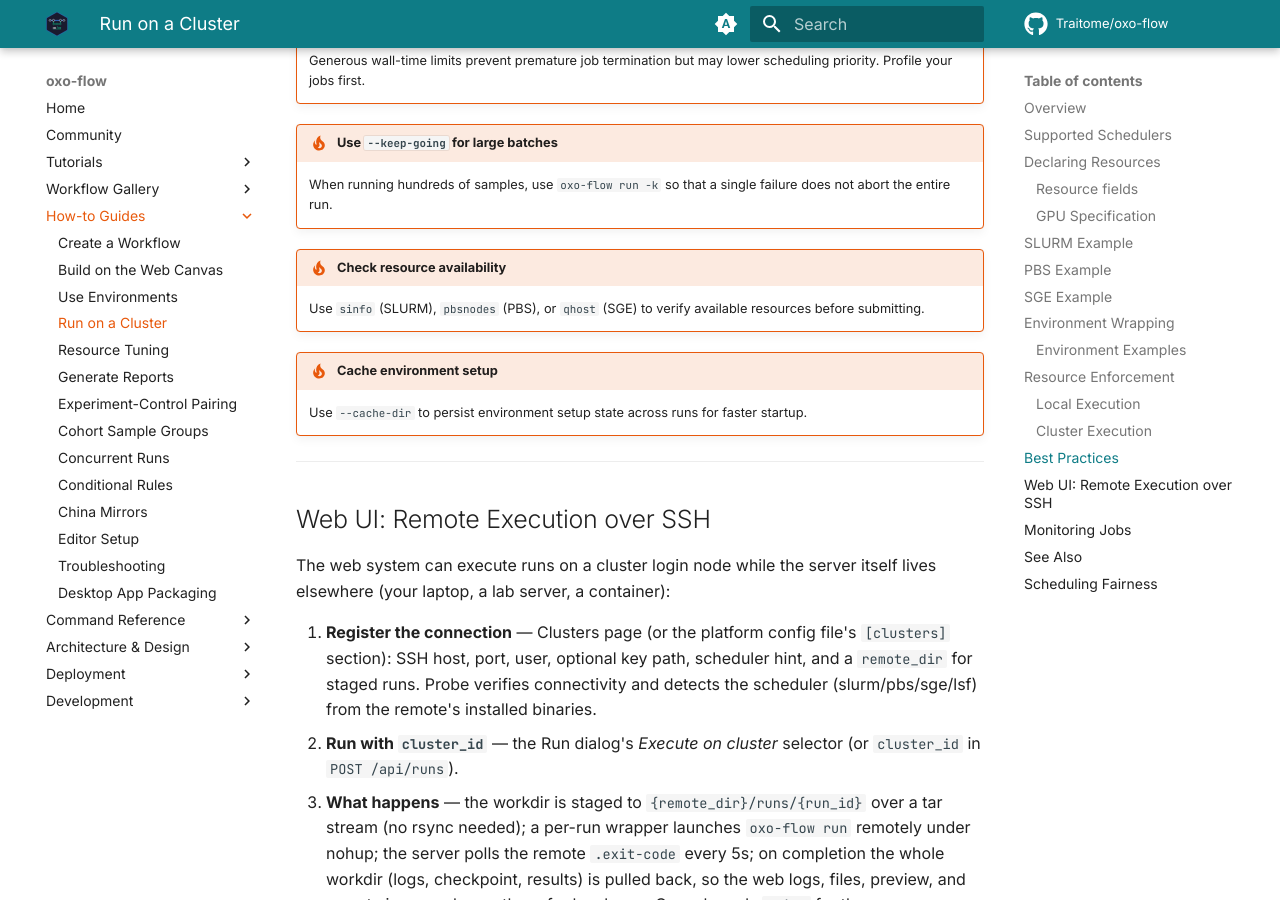
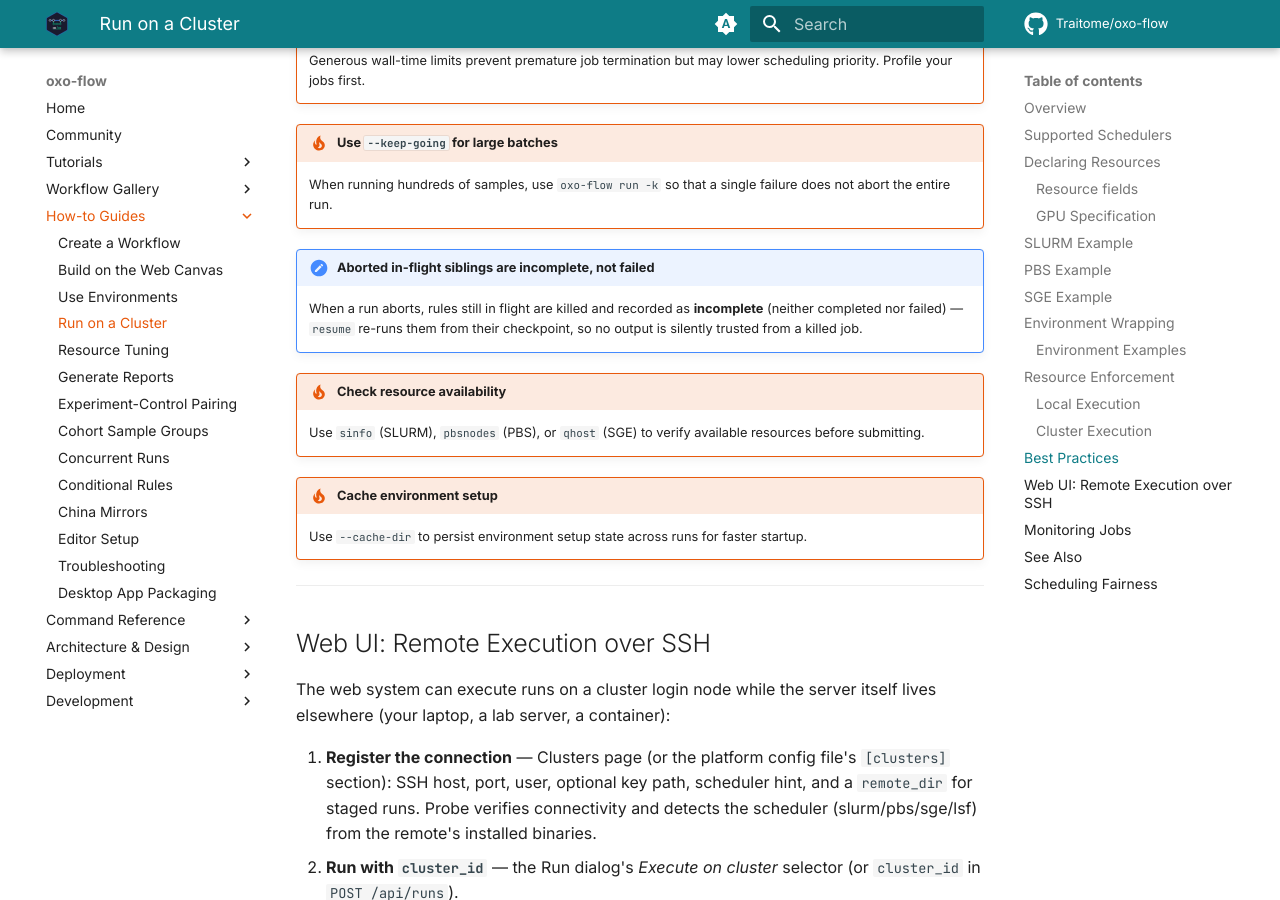
Before and after one commit to Traitome/oxo-flow, an MkDocs documentation site: the page built from docs/guide/src/how-to/run-on-cluster.md, in a window 1280 px wide and 900 px high, scrolled down 6719 px. Built offline with MkDocs 1.6.1 and Material for MkDocs 9.7.7, drawn with Linux system fonts in a browser that asks for light colours; comment, search, counter and statistics services are not loaded; the version menu is left out.

Commit message:
docs: plan-time file_exists semantics + abort sibling resume note (#242) (#245)

```diff
--- a/docs/guide/src/how-to/run-on-cluster.md
+++ b/docs/guide/src/how-to/run-on-cluster.md
@@ -282,6 +282,12 @@ On clusters, the scheduler enforces resources based on the generated directives.
 !!! tip "Use `--keep-going` for large batches"
     When running hundreds of samples, use `oxo-flow run -k` so that a single failure does not abort the entire run.
 
+!!! note "Aborted in-flight siblings are incomplete, not failed"
+    When a run aborts, rules still in flight are killed and recorded as
+    **incomplete** (neither completed nor failed) — `resume` re-runs them
+    from their checkpoint, so no output is silently trusted from a killed
+    job.
+
 !!! tip "Check resource availability"
     Use `sinfo` (SLURM), `pbsnodes` (PBS), or `qhost` (SGE) to verify available resources before submitting.
 
```
Also changed, not shown: docs/guide/src/reference/workflow-format.md (+1 -1 lines).
